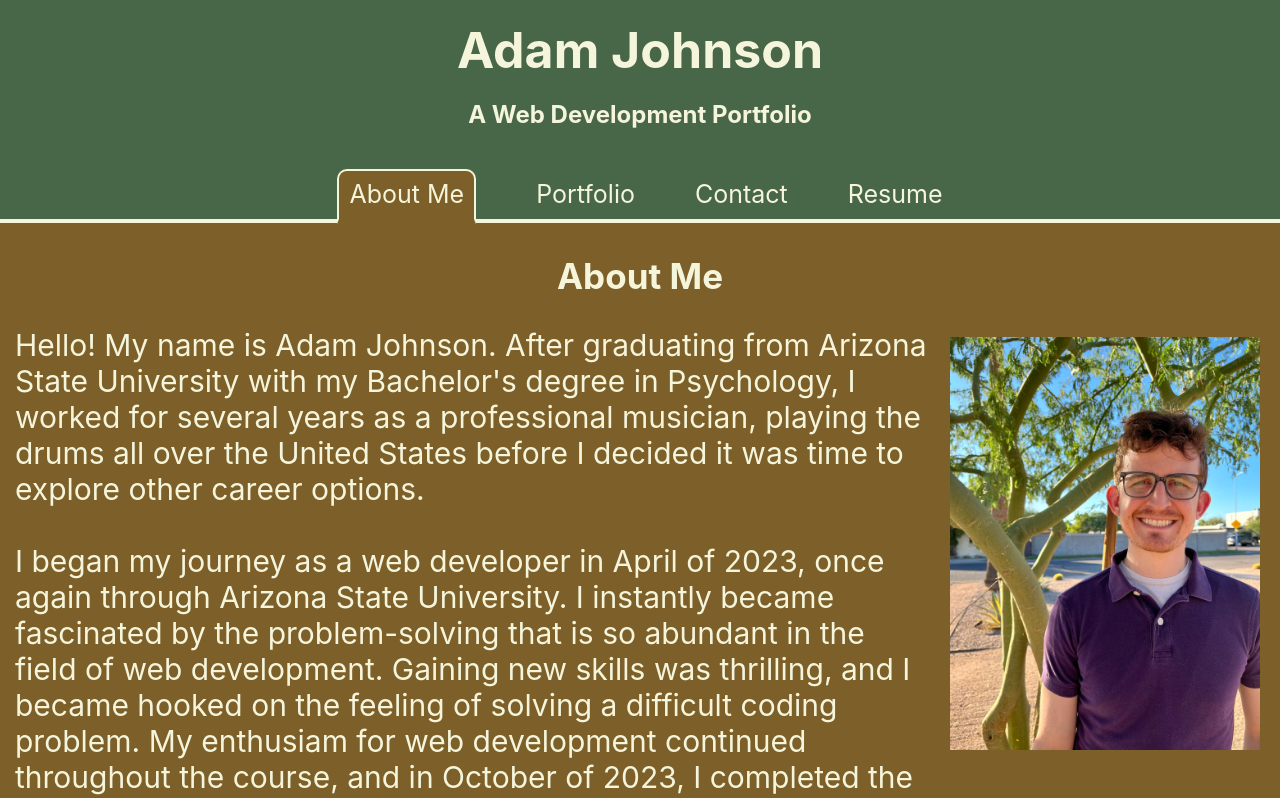
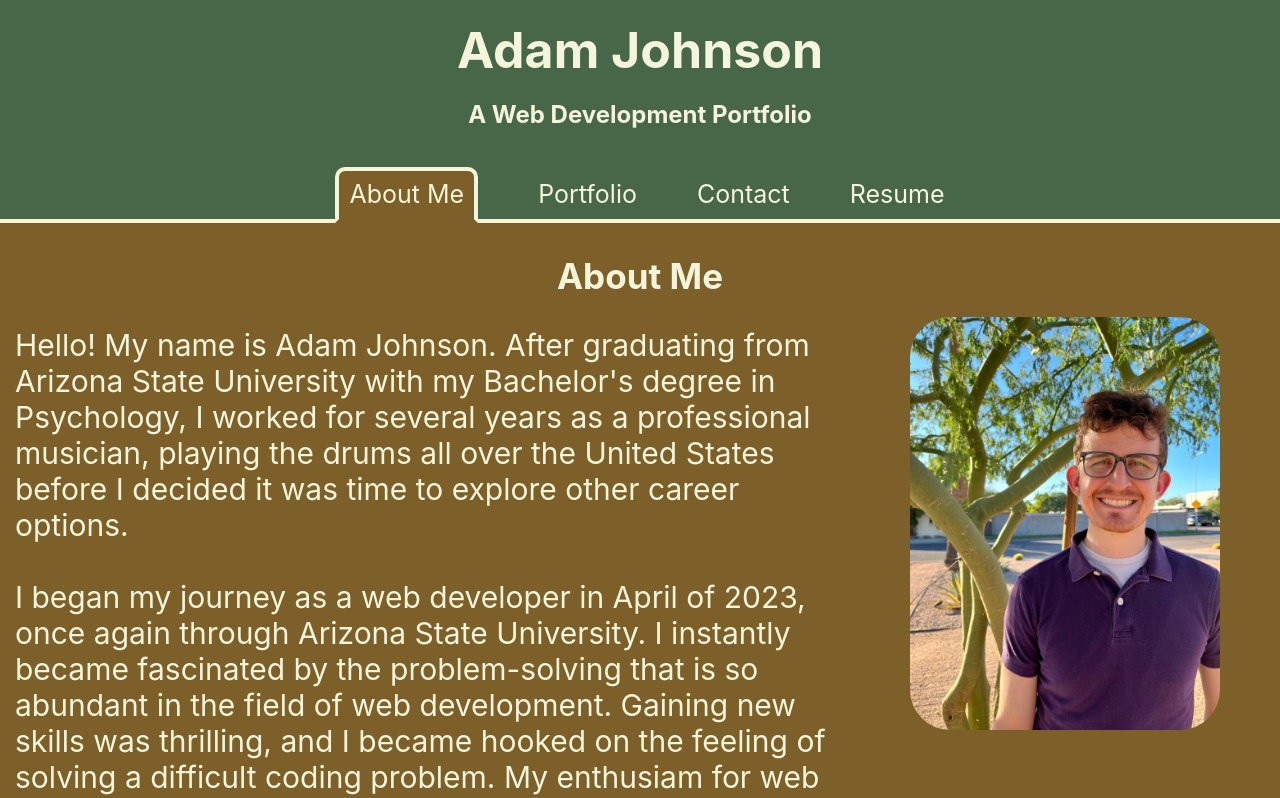
Before and after one commit to AdamJohnson92/Portfolio-Adam-Johnson, a React (Create React App) app: page / in a window 1280 px wide. Shown: the top 798 px of the page. Built offline with nearby package versions, Linux system fonts and the light colour scheme.

Commit message:
Adjusted tab border to match the header bottom border thickness. Added border radius to Profile Picture.

```diff
--- a/src/index.css
+++ b/src/index.css
@@ -135,14 +135,15 @@ a:hover {
 img {
   width: 200px;
   float: right;
-  padding: 20px;
+  margin: 60px;
+  border-radius: 40px;
 }
 
 
 .active-nav {
-  border: 2px solid var(--beige);
+  border: 4px solid var(--beige);
   border-radius: 10px 10px 0 0;
-  border-bottom: 5px solid var(--cinnamon);
+  border-bottom: 4px solid var(--cinnamon);
   padding: 10px;
   padding-top: 8px;
   background-color: var(--cinnamon);
```
